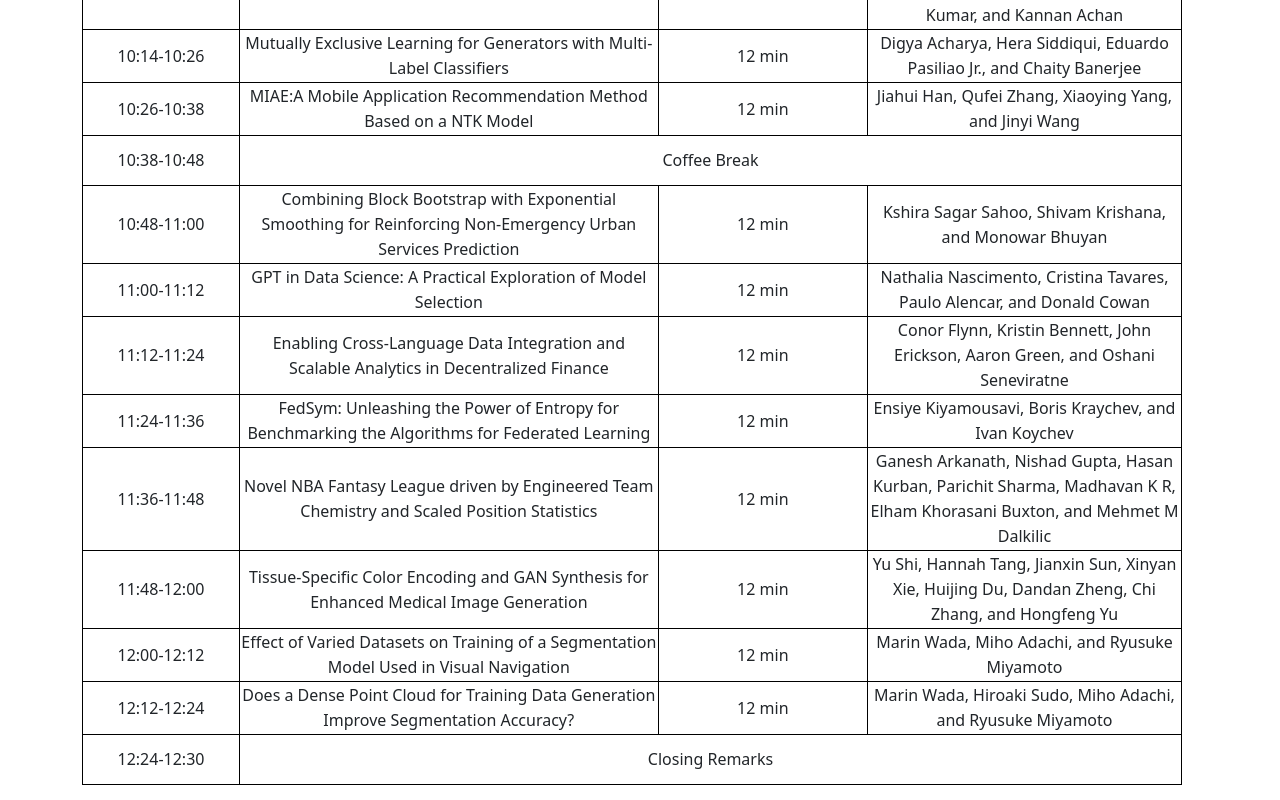
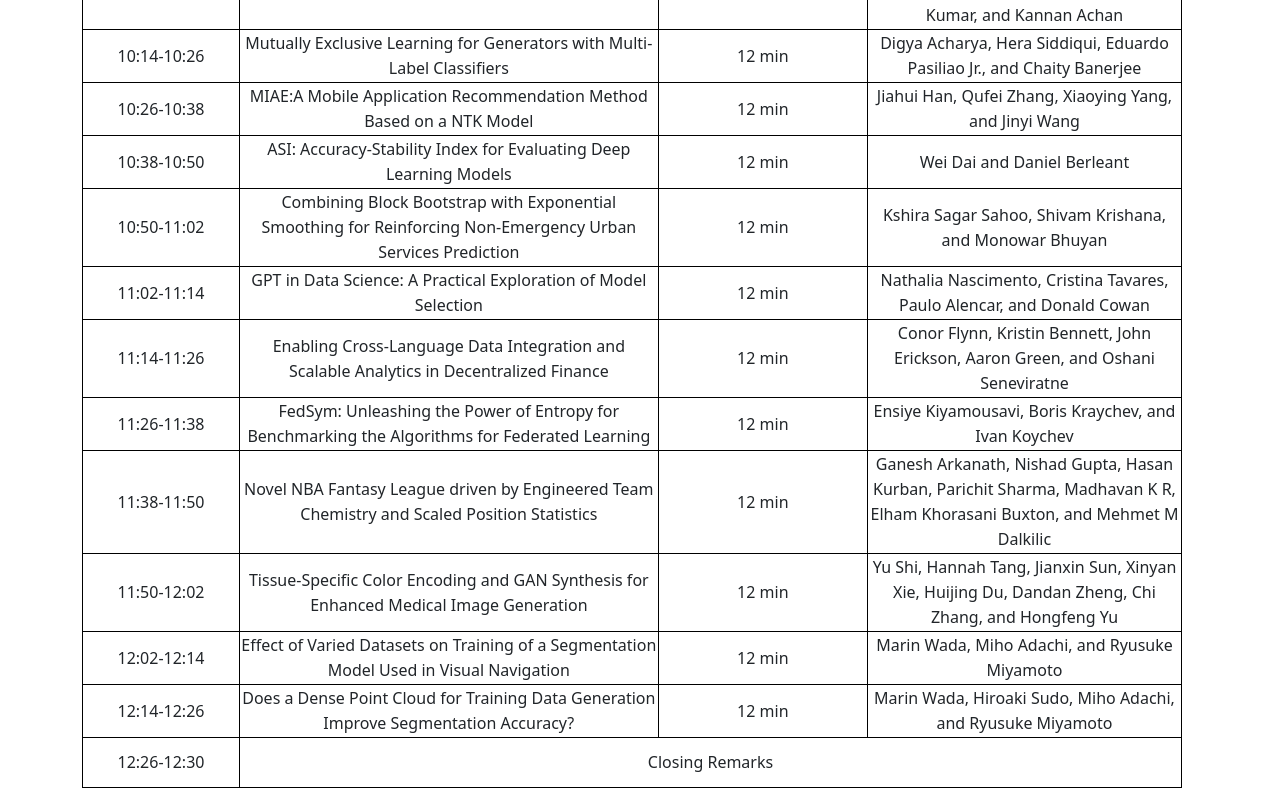
Before and after one commit to Data-Centric-AI-dev/Data-Centric-AI-dev.github.io, a plain HTML site: page BigData/index.html in a window 1280 px wide. Shown: the part 4340-5140 px from the top of the page. Drawn offline with Linux system fonts and the light colour scheme; a script that the page names is missing.

Commit message:
Add files via upload

```diff
--- a/BigData/index.html
+++ b/BigData/index.html
@@ -536,59 +536,61 @@
           <td>Jiahui Han, Qufei Zhang, Xiaoying Yang, and Jinyi Wang</td>
         </tr>
         <tr>
-          <td>10:38-10:48</td>
-          <td colspan="3" >Coffee Break</td>
+          <td>10:38-10:50</td>
+          <td>ASI: Accuracy-Stability Index for Evaluating Deep Learning Models</td>
+          <td>12 min</td>
+          <td>Wei Dai and Daniel Berleant</td>
         </tr>
         <tr>
-          <td>10:48-11:00</td>
+          <td>10:50-11:02</td>
           <td>Combining Block Bootstrap with Exponential Smoothing for Reinforcing Non-Emergency Urban Services Prediction</td>
           <td>12 min</td>
           <td>Kshira Sagar Sahoo, Shivam Krishana, and Monowar Bhuyan</td>
         </tr>
         <tr>
-          <td>11:00-11:12</td>
+          <td>11:02-11:14</td>
           <td>GPT in Data Science: A Practical Exploration of Model Selection</td>
           <td>12 min</td>
           <td>Nathalia Nascimento, Cristina Tavares, Paulo Alencar, and Donald Cowan</td>
         </tr>
         <tr>
-          <td>11:12-11:24</td>
+          <td>11:14-11:26</td>
           <td>Enabling Cross-Language Data Integration and Scalable Analytics in Decentralized Finance</td>
           <td>12 min</td>
           <td>Conor Flynn, Kristin Bennett, John Erickson, Aaron Green, and Oshani Seneviratne</td>
         </tr>
         <tr>
-          <td>11:24-11:36</td>
+          <td>11:26-11:38</td>
           <td>FedSym: Unleashing the Power of Entropy for Benchmarking the Algorithms for Federated Learning</td>
           <td>12 min</td>
           <td>Ensiye Kiyamousavi, Boris Kraychev, and Ivan Koychev</td>
         </tr>
         <tr>
-          <td>11:36-11:48</td>
+          <td>11:38-11:50</td>
           <td>Novel NBA Fantasy League driven by Engineered Team Chemistry and Scaled Position Statistics</td>
           <td>12 min</td>
           <td>Ganesh Arkanath, Nishad Gupta, Hasan Kurban, Parichit Sharma, Madhavan K R, Elham Khorasani Buxton, and Mehmet M Dalkilic</td>
         </tr>
         <tr>
-          <td>11:48-12:00</td>
+          <td>11:50-12:02</td>
           <td>Tissue-Specific Color Encoding and GAN Synthesis for Enhanced Medical Image Generation</td>
           <td>12 min</td>
           <td>Yu Shi, Hannah Tang, Jianxin Sun, Xinyan Xie, Huijing Du, Dandan Zheng, Chi Zhang, and Hongfeng Yu</td>
         </tr>
         <tr>
-          <td>12:00-12:12</td>
+          <td>12:02-12:14</td>
           <td>Effect of Varied Datasets on Training of a Segmentation Model Used in Visual Navigation</td>
           <td>12 min</td>
           <td>Marin Wada, Miho Adachi, and Ryusuke Miyamoto</td>
         </tr>
         <tr>
-          <td>12:12-12:24</td>
+          <td>12:14-12:26</td>
           <td>Does a Dense Point Cloud for Training Data Generation Improve Segmentation Accuracy?</td>
           <td>12 min</td>
           <td>Marin Wada, Hiroaki Sudo, Miho Adachi, and Ryusuke Miyamoto</td>
         </tr>
         <tr>
-          <td>12:24-12:30</td>
+          <td>12:26-12:30</td>
           <td colspan="3" >Closing Remarks</td>
         </tr>
 
```
